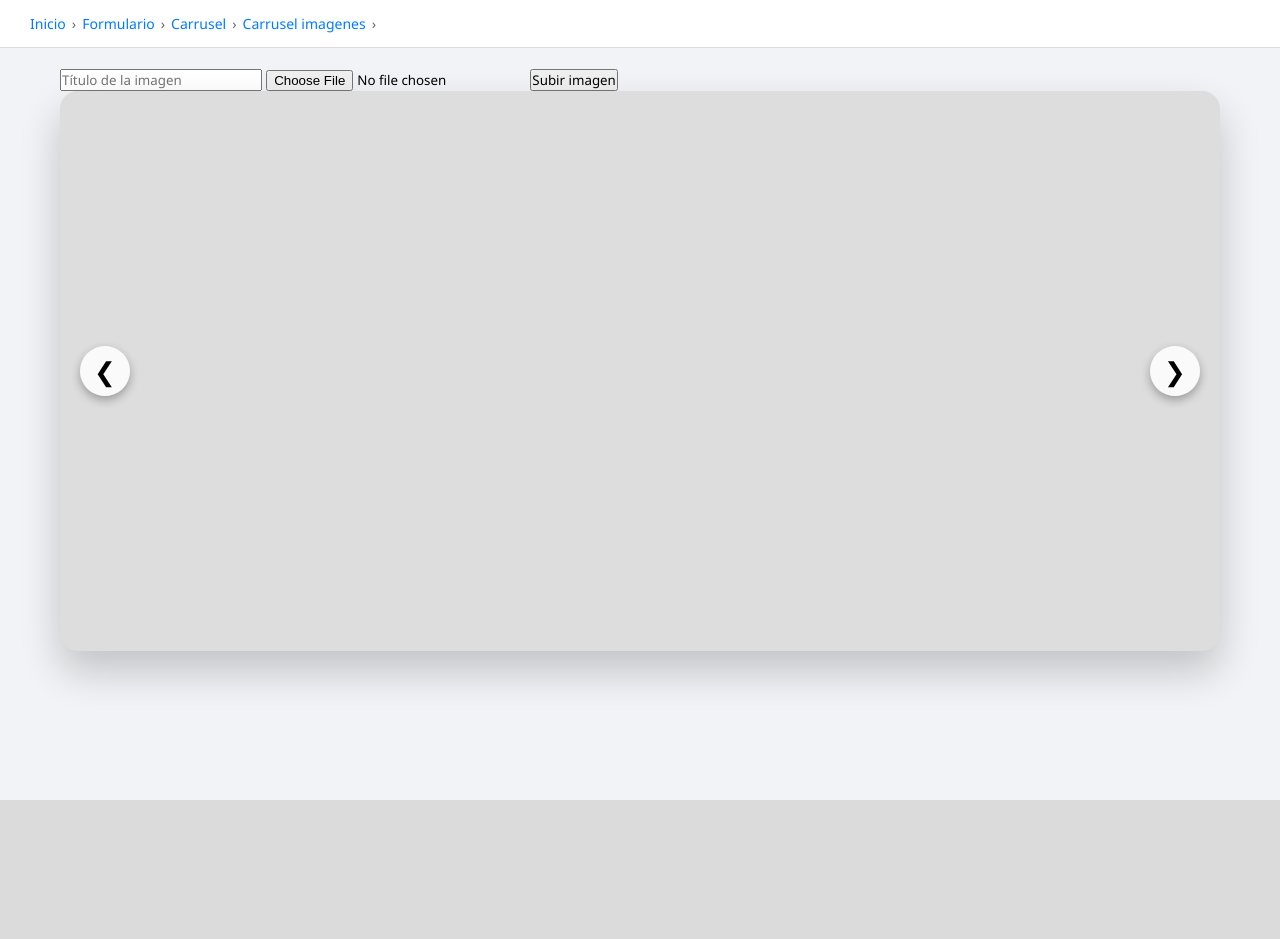
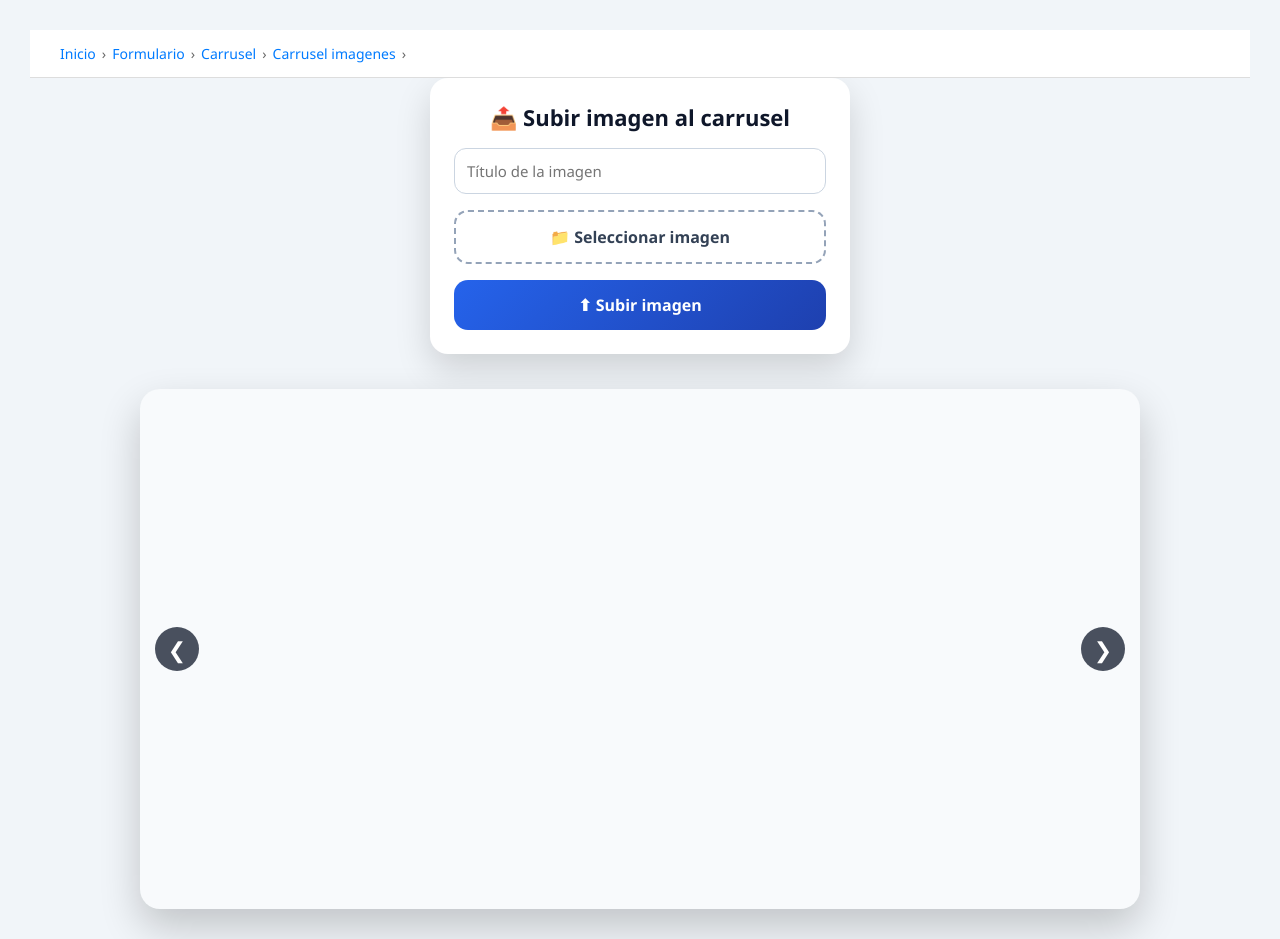
Before and after one commit to Padrinox3x/mi-hola-mundo-express, a Node server app: template views/carrusel.ejs in a window 1280 px wide. Before the commit the page ends 800 px from the top, so only its background shows below. Run offline with Node 20, Linux system fonts and the light colour scheme; the template is opened without the code that fills it, so the values that code supplies are empty.

Commit message:
css mejorado

```diff
--- a/public/css/carrusel.css
+++ b/public/css/carrusel.css
@@ -1,76 +1,111 @@
-/* ===== RESET ===== */
+/* =======================
+   RESET
+======================= */
 * {
     box-sizing: border-box;
     margin: 0;
     padding: 0;
-    font-family: 'Segoe UI', sans-serif;
+    font-family: 'Segoe UI', Arial, Helvetica, sans-serif;
 }
 
 body {
-    background: #f1f3f6;
-    min-height: 100vh;
+    background: #f1f5f9;
+    padding: 30px;
 }
 
-/* ===== CONTENEDOR GENERAL ===== */
-.page-wrapper {
-    max-width: 1200px;
-    margin: auto;
-    padding: 20px;
+/* =======================
+   FORMULARIO SUBIR IMAGEN
+======================= */
+.upload-card {
+    max-width: 420px;
+    margin: 0 auto 35px;
+    padding: 24px;
+    background: #ffffff;
+    border-radius: 18px;
+    box-shadow: 0 15px 35px rgba(0,0,0,.15);
+    display: flex;
+    flex-direction: column;
+    gap: 16px;
 }
 
-/* ===== FORMULARIO ===== */
-.upload-form {
-    display: flex;
-    gap: 12px;
-    padding: 16px;
-    background: #ffffff;
-    border-radius: 14px;
-    box-shadow: 0 10px 25px rgba(0,0,0,.1);
-    margin-bottom: 20px;
-    align-items: center;
+.upload-card h2 {
+    text-align: center;
+    color: #0f172a;
+    font-size: 22px;
 }
 
-.upload-form input[type="text"] {
-    flex: 2;
-    padding: 10px 14px;
-    border-radius: 8px;
-    border: 1px solid #ccc;
+.upload-card input[type="text"] {
+    padding: 12px;
+    border-radius: 12px;
+    border: 1px solid #cbd5e1;
+    font-size: 15px;
 }
 
-.upload-form input[type="file"] {
-    flex: 2;
+.upload-card input[type="text"]:focus {
+    outline: none;
+    border-color: #2563eb;
 }
 
-.upload-form button {
-    background: linear-gradient(135deg, #2563eb, #1e40af);
-    color: #fff;
-    border: none;
-    padding: 10px 22px;
-    border-radius: 10px;
+/* INPUT FILE */
+.file-label {
+    display: block;
+    text-align: center;
+    padding: 14px;
+    border: 2px dashed #94a3b8;
+    border-radius: 14px;
     cursor: pointer;
-    font-weight: bold;
+    color: #334155;
+    font-weight: 600;
+    transition: .3s;
 }
 
-.upload-form button:hover {
-    opacity: .9;
+.file-label:hover {
+    background: #f8fafc;
+    border-color: #2563eb;
 }
 
-/* ===== CARRUSEL ===== */
+.file-label input {
+    display: none;
+}
+
+/* BOTÓN */
+.upload-card button {
+    background: linear-gradient(135deg, #2563eb, #1e40af);
+    color: white;
+    border: none;
+    padding: 14px;
+    border-radius: 14px;
+    font-size: 16px;
+    font-weight: 600;
+    cursor: pointer;
+    transition: .3s;
+}
+
+.upload-card button:hover {
+    transform: translateY(-1px);
+    box-shadow: 0 8px 20px rgba(37,99,235,.4);
+}
+
+/* =======================
+   CARRUSEL
+======================= */
 .carrusel {
     width: 100%;
-    height: 70vh;
-    border-radius: 18px;
+    max-width: 1000px;
+    height: 520px;
+    margin: auto;
+    background: #f8fafc;
+    border-radius: 20px;
     overflow: hidden;
+    box-shadow: 0 18px 40px rgba(0,0,0,.2);
     position: relative;
-    box-shadow: 0 20px 40px rgba(0,0,0,.2);
-    background: #ddd;
 }
 
-/* SLIDES */
+/* CONTENEDOR SLIDES */
 .slides {
     display: flex;
     height: 100%;
-    transition: transform .6s ease;
+    transition: transform .5s ease;
 }
 
 /* SLIDE */
@@ -84,54 +119,69 @@ body {
 .slide img {
     width: 100%;
     height: 100%;
-    object-fit: cover;
+    object-fit: contain;      /* 🔥 Imagen completa */
     object-position: center;
-    image-orientation: from-image; /* 🔥 */
+    background: #f8fafc;
 }
 
 /* TEXTO */
 .slide h3 {
     position: absolute;
-    bottom: 30px;
+    bottom: 20px;
     left: 50%;
     transform: translateX(-50%);
-    background: rgba(0,0,0,.6);
-    color: #fff;
-    padding: 12px 28px;
+    background: rgba(15,23,42,.75);
+    color: white;
+    padding: 10px 26px;
     border-radius: 30px;
-    font-size: 22px;
+    font-size: 18px;
+    backdrop-filter: blur(4px);
 }
 
-/* BOTONES */
-.prev, .next {
+/* =======================
+   BOTONES
+======================= */
+.prev,
+.next {
     position: absolute;
     top: 50%;
     transform: translateY(-50%);
-    background: rgba(255,255,255,.85);
+    background: rgba(15,23,42,.75);
+    color: white;
     border: none;
-    width: 50px;
-    height: 50px;
+    width: 44px;
+    height: 44px;
     border-radius: 50%;
-    font-size: 26px;
+    font-size: 22px;
     cursor: pointer;
-    box-shadow: 0 4px 10px rgba(0,0,0,.3);
+    display: flex;
+    align-items: center;
+    justify-content: center;
+    transition: .3s;
 }
-
-.prev { left: 20px; }
-.next { right: 20px; }
 
 .prev:hover,
 .next:hover {
-    background: #fff;
+    background: #2563eb;
 }
 
-/* ===== RESPONSIVE ===== */
+.prev { left: 15px; }
+.next { right: 15px; }
+
+/* =======================
+   RESPONSIVE
+======================= */
 @media (max-width: 768px) {
-    .upload-form {
-        flex-direction: column;
+    .carrusel {
+        height: 360px;
     }
 
-    .carrusel {
-        height: 55vh;
+    .upload-card {
+        margin: 0 15px 30px;
+    }
+
+    .slide h3 {
+        font-size: 15px;
+        padding: 8px 18px;
     }
 }
--- a/views/carrusel.ejs
+++ b/views/carrusel.ejs
@@ -8,10 +8,22 @@
 <body>
 <div class="page-wrapper">
 <!-- ===== FORMULARIO SUBIR IMAGEN ===== -->
-<form action="/carrusel/upload" method="POST" enctype="multipart/form-data">
-    <input type="text" name="titulo" placeholder="Título de la imagen" required>
-    <input type="file" name="imagen" accept="image/*" required>
-    <button type="submit">Subir imagen</button>
+<form class="upload-card" action="/carrusel/upload" method="POST" enctype="multipart/form-data">
+    <h2>📤 Subir imagen al carrusel</h2>
+
+    <input
+        type="text"
+        name="titulo"
+        placeholder="Título de la imagen"
+        required
+    >
+
+    <label class="file-label">
+        <input type="file" name="imagen" accept="image/*" required>
+        📁 Seleccionar imagen
+    </label>
+
+    <button type="submit">⬆ Subir imagen</button>
 </form>
 
 <!-- ===== CARRUSEL ===== -->
```
